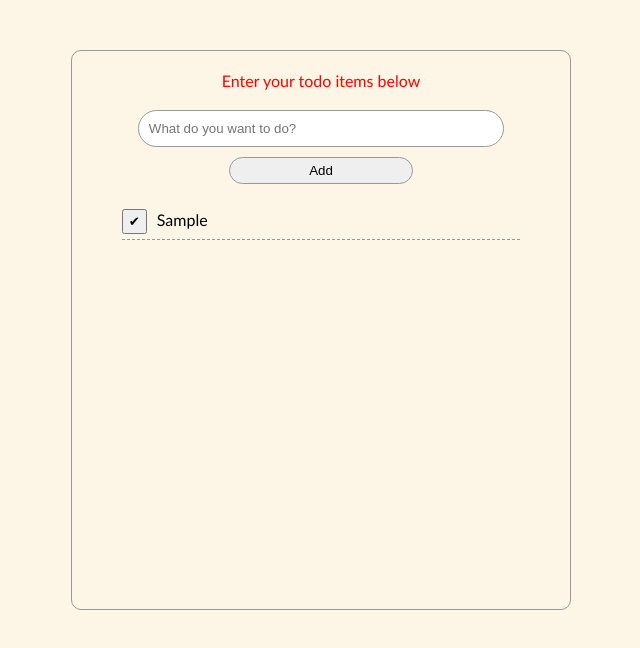
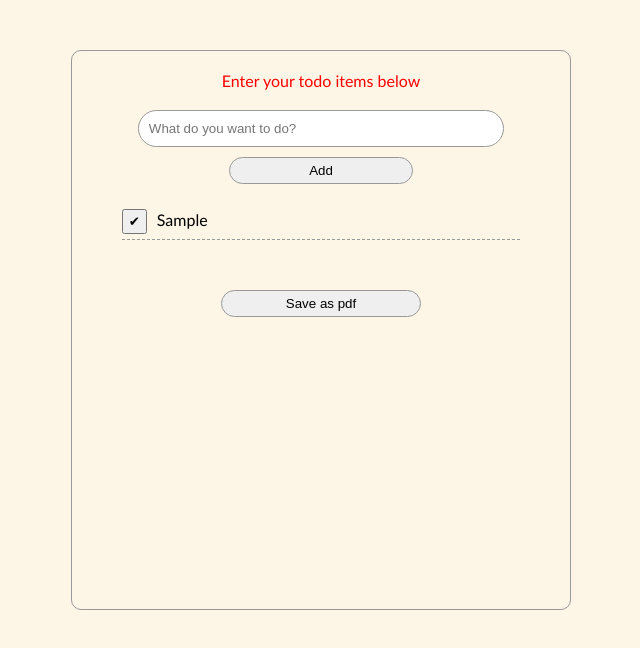
Before and after one commit to devKiratu/todo-list-react, a React (Create React App) app: page / in a window 1280 px wide. Both pictures are taken after typing "Sample" into the empty fields and a click on the button "Add". Shown: the top 648 px of the page, without its empty margins (319-959 px from the left). Built offline with nearby package versions, Linux system fonts and the light colour scheme.

Commit message:
add save to pdf functionality

```diff
--- a/src/components/DisplayBoard.js
+++ b/src/components/DisplayBoard.js
@@ -20,7 +20,31 @@ export default function DisplayBoard({ items, setTodoItems }) {
 		setTodoItems(items.filter((val) => val.id !== item.id));
 	};
 
+	const saveAsPdf = () => {
+		console.log("downloading pdf");
+		const list = document.querySelector(".renderedList");
+		const myWindow = window.open(
+			"",
+			"PRINT",
+			"height=650,width=900,top=100,left=150"
+		);
+		myWindow.document.write(`<html><body>`);
+		myWindow.document.write(list.innerHTML);
+		myWindow.document.write(`</body></html> `);
+		myWindow.document.close();
+		myWindow.focus();
+		myWindow.print();
+		myWindow.close();
+
+		return true;
+	};
+
 	return (
+		<>
+			{items.length === 0 ? (
+				"Add task to display"
+			) : (
+				<>
 					<ul className="renderedList">
 						{items.map((item) => (
 							<li key={item.id} className={item.completed ? "completed" : ""}>
@@ -28,11 +52,20 @@ export default function DisplayBoard({ items, setTodoItems }) {
 									{item.completed ? "↩" : "✔"}
 								</button>
 								{item.todoItem}
-					<button className="removeBtn" onClick={() => handleRemoveBtn(item)}>
+								<button
+									className="removeBtn"
+									onClick={() => handleRemoveBtn(item)}
+								>
 									x
 								</button>
 							</li>
 						))}
 					</ul>
+					<button className="add-button" onClick={() => saveAsPdf()}>
+						Save as pdf
+					</button>
+				</>
+			)}
+		</>
 	);
 }
--- a/src/components/InputScreen.js
+++ b/src/components/InputScreen.js
@@ -54,7 +54,9 @@ export default function InputScreen() {
 					value={todo}
 					onChange={(e) => setTodo(e.target.value)}
 				/>
-				<button type="submit">Add</button>
+				<button className="add-button" type="submit">
+					Add
+				</button>
 			</form>
 			<DisplayBoard items={todoItems} setTodoItems={setTodoItems} />
 		</div>
--- a/src/index.css
+++ b/src/index.css
@@ -40,7 +40,7 @@ body {
 	border-radius: 20px;
 }
 
-.input-form > button {
+.add-button {
 	display: block;
 	padding: 5px;
 	width: 40%;
```
Also changed, not shown: 1 other file (tests, documents, lock files or other folders). Lines whose indentation alone changed are shown as unchanged.
